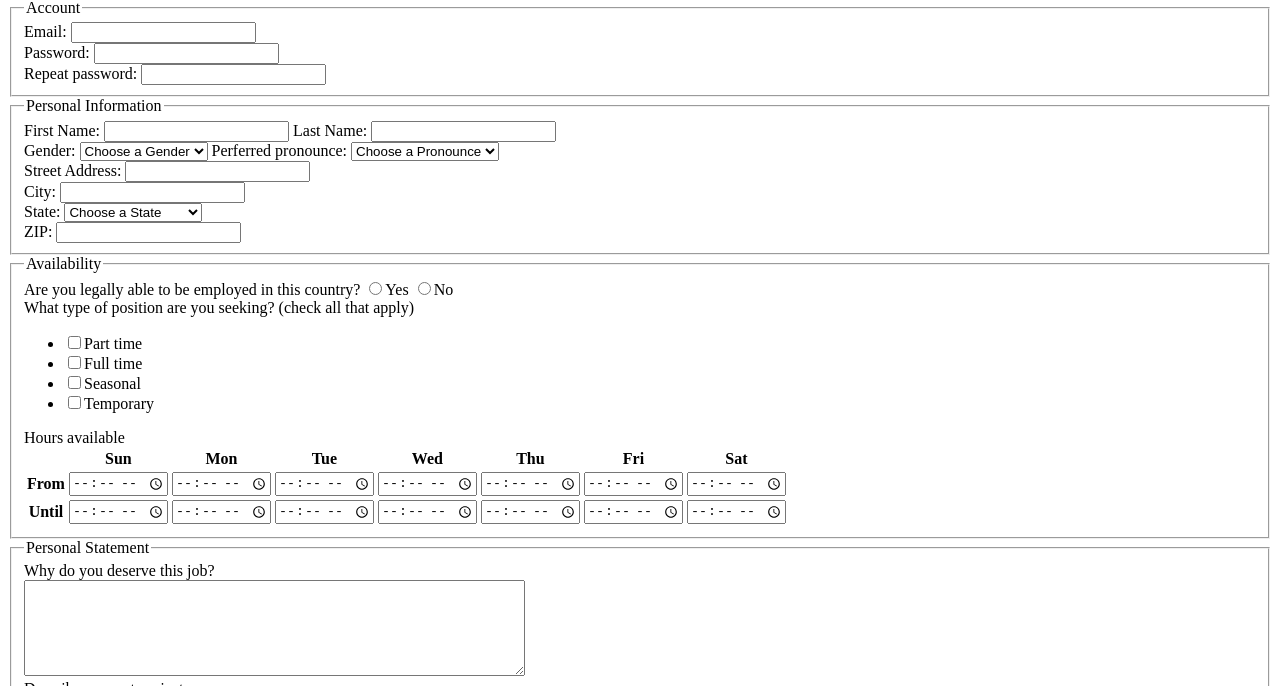
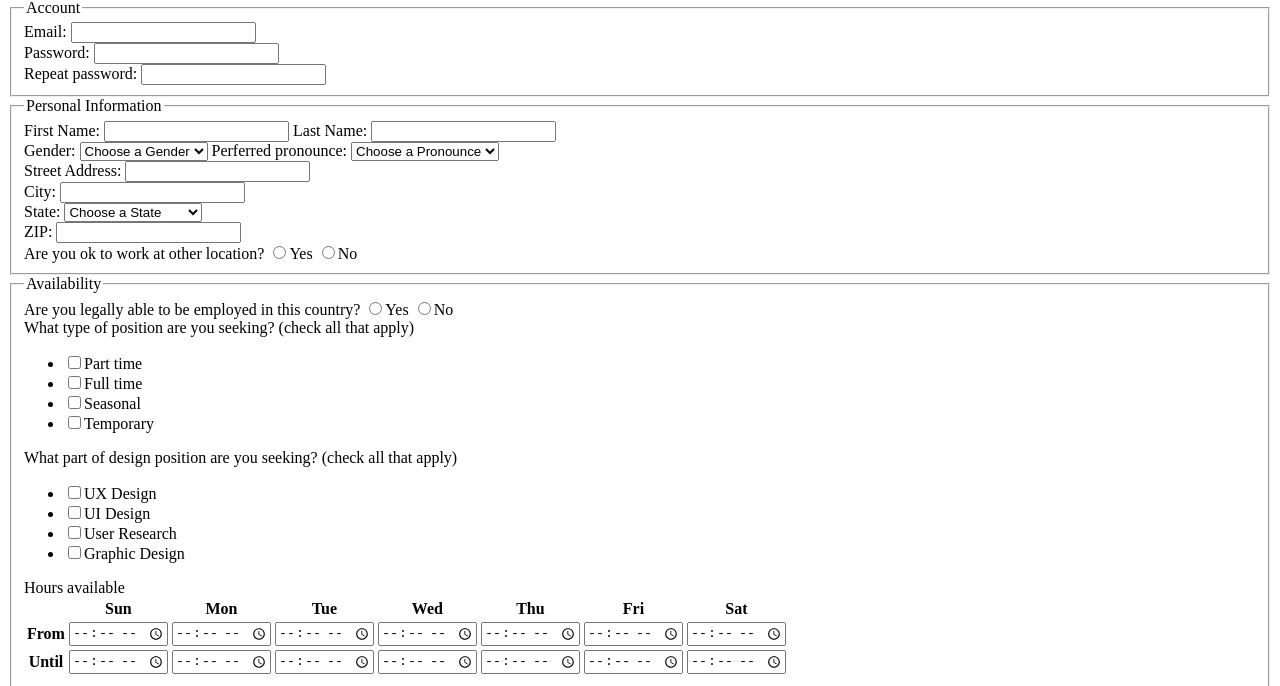
Before and after one commit to fhu49-1766427/fhu49-1766427.github.io, a plain HTML site: page jobApplicationForm.html in a window 1280 px wide. Shown: the part 68-754 px from the top of the page. Drawn offline with Linux system fonts and the light colour scheme.

Commit message:
Add files via upload

```diff
--- a/jobApplicationForm.html
+++ b/jobApplicationForm.html
@@ -119,6 +119,11 @@
 			<label>ZIP:</label>
 			<input type="text" name="zip">
 		</div>
+		<div class="field">
+			<label>Are you ok to work at other location?</label>
+			<input type="radio" name="ok" value="yes">Yes
+			<input type="radio" name="nah" value="no">No
+		</div>
 	</fieldset>
 
 	<fieldset>
@@ -135,6 +140,13 @@
 				<li><input type="checkbox" name="position_ft" value="fulltime">Full time</li>
 				<li><input type="checkbox" name="position_sl" value="seasonal">Seasonal</li>
 				<li><input type="checkbox" name="position_tp" value="temporary">Temporary</li>
+			</ul>
+			<label>What part of design position are you seeking? (check all that apply)</label>
+			<ul>
+				<li><input type="checkbox" name="position_xd" value="UXDesign">UX Design</li>
+				<li><input type="checkbox" name="position_id" value="UIDesign">UI Design</li>
+				<li><input type="checkbox" name="position_ur" value="research">User Research</li>
+				<li><input type="checkbox" name="position_gd" value="graphic">Graphic Design</li>
 			</ul>
 		</div>
 		<div class="field">
```
